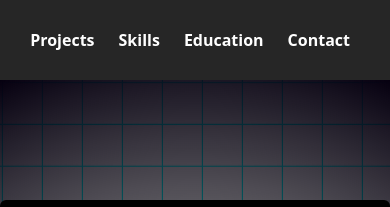
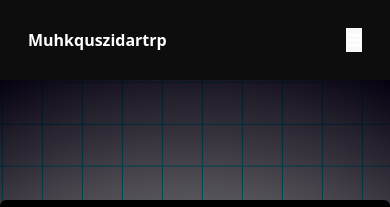
Before and after one commit to raihanph21/myportfolio, a React (Vite) app: page / in a window 390 px wide. Shown: the top 207 px of the page. Built offline with nearby package versions, Linux system fonts and the light colour scheme.

Commit message:
feat: Navbar mobile responsive

```diff
--- a/src/components/Navbar.jsx
+++ b/src/components/Navbar.jsx
@@ -1,26 +1,41 @@
 import DecryptedText from "./DecryptedText";
+import { FaBars, FaTimes } from "react-icons/fa";
+import { useState } from "react";
 
 const listNav = ["projects", "skills", "education", "contact"];
 
 function Navbar() {
+  const [isOpen, setIsOpen] = useState(false);
+
   const listNavKanan = listNav.map((x, index) => (
     <li key={index}>
       <a href={`#${x}`}>{x.charAt(0).toUpperCase() + x.slice(1)}</a>
     </li>
   ));
-  console.log(listNavKanan);
 
   return (
     <nav
       id="nav"
-      className="w-full bg-black text-white p-7 flex justify-between sticky top-0 font-bold z-1 opacity-85"
+      className="w-full bg-black text-white p-7 flex justify-between sticky top-0 font-bold z-1 opacity-95"
     >
-      <ul className="flex gap-6 cursor-pointer">
-        <li onClick={() => window.scrollTo(0, 0)}>
-          {/* <DecryptedText text="Muhammad Raihan" /> */}
-        </li>
+      <ul
+        className="flex gap-6 cursor-pointer"
+        onClick={() => window.scrollTo(0, 0)}
+      >
+        <DecryptedText text="Muhammad Raihan" />
       </ul>
-      <ul className="flex gap-6 ml-auto me-3">{listNavKanan}</ul>
+
+      {/* hamburger button */}
+      <button onClick={() => setIsOpen(!isOpen)} className="lg:hidden z-50">
+        {isOpen ? <FaTimes /> : <FaBars />}
+      </button>
+
+      {/* menu mobile */}
+      <ul
+        className={`gap-6 lg:ml-auto fixed left-0 mt-7 p-7 flex flex-col lg:flex-row w-full lg:w-auto lg:static lg:mt-0 lg:p-0 bg-black/80 ${isOpen ? "flex" : "hidden lg:flex"}`}
+      >
+        {listNavKanan}
+      </ul>
     </nav>
   );
 }
```
